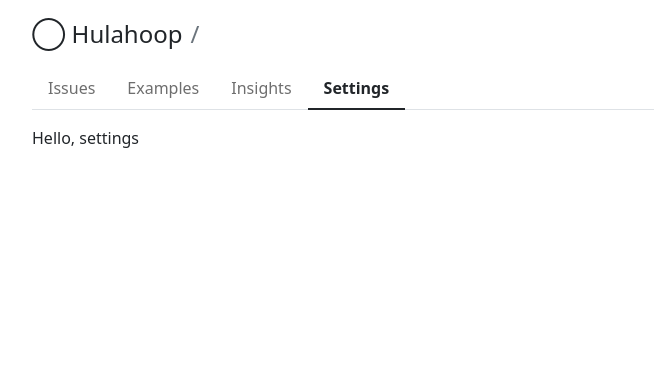
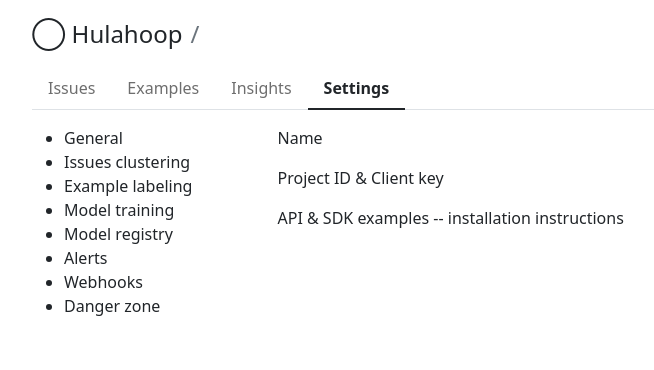
Before and after one commit to pavelboyko/hulahoop, a Django app: template src/mpa/templates/mpa/project/project_settings.html in a window 1280 px wide. Shown: the top 370 px of the page, without its empty margins (129-783 px from the left). Run offline with Django 4.2, Linux system fonts and the light colour scheme; the template is opened without the code that fills it, so the values that code supplies are empty; parts of the project's set-up code (start-up, migrations or seed data) failed here and were passed over.

Commit message:
feat(mpa): Project settings stub

```diff
--- a/src/mpa/templates/mpa/project/project_create.html
+++ b/src/mpa/templates/mpa/project/project_create.html
@@ -8,14 +8,10 @@
 {% endblock breadcrumb%}
 
 {% block main %}
-<div class="d-flex justify-content-center">
-<div class="col-8">
 <form action="{% url 'project_create' %}" method="post">
     {% csrf_token %}
     {{ form | crispy }}
-    <button type="submit" value="Create" class="btn btn-primary me-1">Create project</button>
+    <button type="submit" value="Create" class="btn btn-primary me-1">Create and take me to settings</button>
     <a href="/" class="btn btn-outline-secondary">Cancel</a>
 </form>
-</div>
-</div>
 {% endblock main %}
--- a/src/mpa/templates/mpa/project/project_settings.html
+++ b/src/mpa/templates/mpa/project/project_settings.html
@@ -24,5 +24,25 @@
 
 
 {% block main %}
-<p>Hello, settings</p>
+
+<div class="row">
+    <div class="col">
+        <ul>
+            <li>General</li>
+            <li>Issues clustering</li>
+            <li>Example labeling</li>
+            <li>Model training</li>
+            <li>Model registry</li>
+            <li>Alerts</li>
+            <li>Webhooks</li>
+            <li>Danger zone</li>
+        </ul>
+    </div>
+    <div class="col-9">
+        <p>Name</p>
+        <p>Project ID & Client key</p>
+        <p>API & SDK examples -- installation instructions</p>
+    </div>
+</div>
+
 {% endblock main %}
--- a/src/mpa/views/project_create.py
+++ b/src/mpa/views/project_create.py
@@ -18,7 +18,7 @@ def project_create(request):
                 name=form.cleaned_data["name"], created_by=request.user
             )
             return HttpResponseRedirect(
-                reverse("project_detail", kwargs={"project_id": project.id})
+                reverse("project_settings", kwargs={"project_id": project.id})
             )
     else:
         form = ProjectForm()
```
